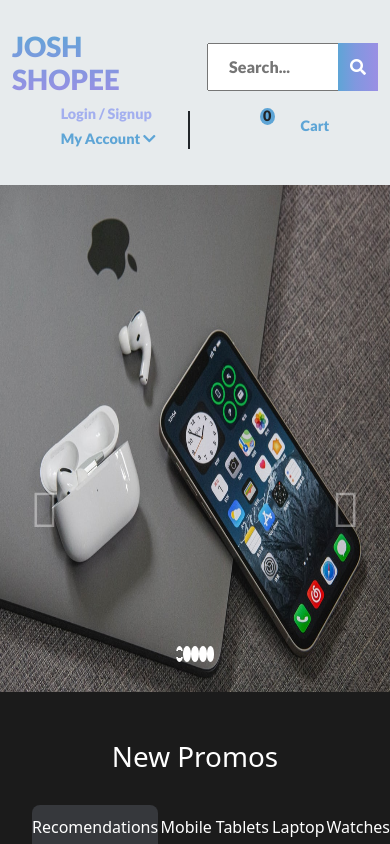
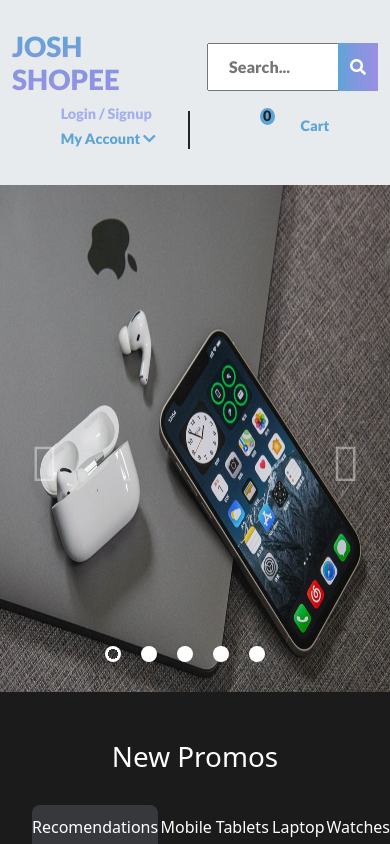
Before and after one commit to joshbenandiel/ecommerce, a React (Create React App) app: page / in a window 390 px wide. Shown: the top 844 px of the page. Built offline with nearby package versions, Linux system fonts and the light colour scheme.

Commit message:
fix responsive

```diff
--- a/src/components/Login.jsx
+++ b/src/components/Login.jsx
@@ -1,21 +1,39 @@
-import React from 'react'
+import React , { useRef , useEffect} from 'react'
 import "../styles/Login.css"
 import TextField from '@mui/material/TextField';
 import Button from '@mui/material/Button';
 
-const Login = ({ activeLogin }) => {
+const Login = ({ activeLogin, setActiveLogin }) => {
+
+  let ref = useRef(null);
+
+  const handleClickOutside = (event) => {
+    if (ref.current && !ref.current.contains(event.target)) {
+     setActiveLogin(false);
+     console.log(activeLogin);
+    }
+  };
+
+  useEffect(() => {
+    document.addEventListener('click', handleClickOutside, true);
+    return () => {
+      document.removeEventListener('click', handleClickOutside, true);
+    };
+  },[]);
+
   return (
     <>
     {activeLogin &&
-      <div className="login-container-active d-flex justify-content-center align-items-center">
+      <div ref={ref} className="login-container-active d-flex justify-content-center align-items-center">
+
         <h2 className="login-header">Login to my account</h2>
         <p>Enter your e-mail and password:</p>
         <TextField fullWidth id="filled-basic" label="Email" variant="filled" />
         <TextField fullWidth id="filled-basic" label="Password" variant="filled"  margin="normal"/>
         <Button fullWidth variant="contained">Login</Button>
         <div className="footer-container">
-          <p className="footer">New Costumer?<a href="">  Create your password</a></p>
-          <p className="footer">Lost Password?<a href="">  Recover password</a></p>
+          <p className="footer">New Costumer?<a href="">Create your password</a></p>
+          <p className="footer">Lost Password?<a href="">Recover password</a></p>
         </div>
       </div>
     }
@@ -24,4 +42,6 @@ const Login = ({ activeLogin }) => {
   )
 }
 
+
+
 export default Login
--- a/src/components/Navbar.jsx
+++ b/src/components/Navbar.jsx
@@ -47,6 +47,7 @@ const Navbar = () => {
         </div>
         <Login
         activeLogin={activeLogin}
+        setActiveLogin={setActiveLogin}
         />
       </div>
 
--- a/src/components/Slider.jsx
+++ b/src/components/Slider.jsx
@@ -41,7 +41,7 @@ const Slider = () => {
         }
       })}
 
-      <div className="dot-wrapper d-flex justify-content-between">
+      <div className="dot-wrapper d-flex justify-content-center">
         {sliderData.map((item, index) => {
           return (
             <div
--- a/src/styles/Login.css
+++ b/src/styles/Login.css
@@ -21,7 +21,7 @@
 }
 
 .footer {
-  font-size: 12px;
+  font-size: 13px;
   margin-bottom: 2px;
 
 }
--- a/src/styles/Slider.css
+++ b/src/styles/Slider.css
@@ -15,6 +15,8 @@
   background-color: #fff;
   border-radius: 100%;
   cursor: pointer;
+  margin-right: 20px;
+
 }
 
 
@@ -26,13 +28,14 @@
   background-color: transparent;
   border-radius: 100%;
   cursor: pointer;
+  margin-right: 20px;
 }
 
 .dot-wrapper {
   position: absolute;
   bottom: 30px;
-  right: 45%;
-  width: 10%;
+  width: 100%;
+
 }
 
 .img-size {
@@ -43,7 +46,7 @@
 
 .arrow-wrapper {
   position: absolute;
-  top: 300px;
+  top: 50%;
   display: flex;
   justify-content: space-between;
   width: 100%;
```
